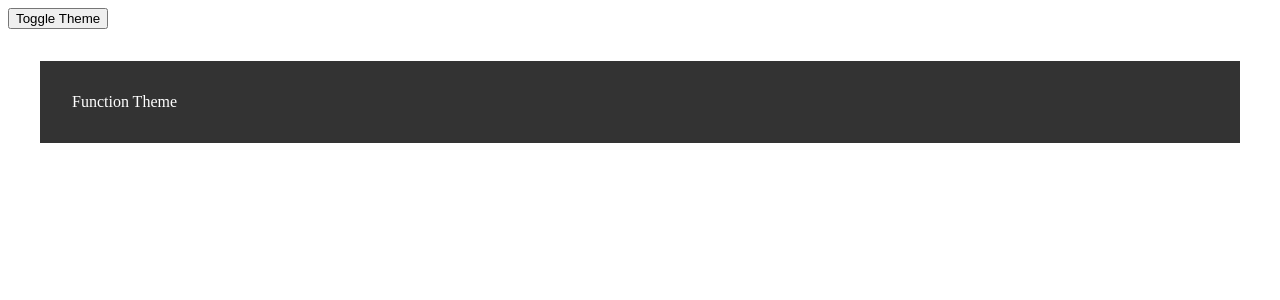
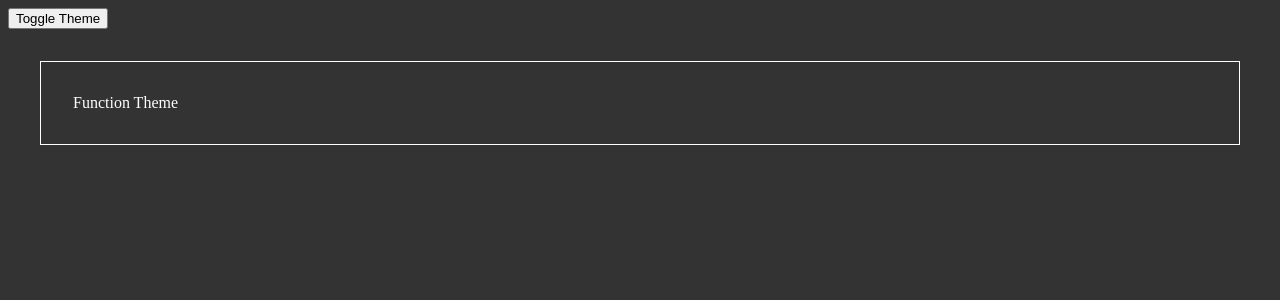
Before and after one commit to HBull5/react-hooks, a React (Create React App) app: page / in a window 1280 px wide. Shown: the top 300 px of the page. Built offline with nearby package versions, Linux system fonts and the light colour scheme.

Commit message:
updated readme.md

```diff
--- a/src/App.js
+++ b/src/App.js
@@ -1,3 +1,4 @@
+import './styles.css';
 // import UseState from './components/UseState';
 // import UseEffect from './components/UseEffect';
 // import UseMemo from './components/UseMemo';
@@ -5,7 +6,6 @@
 import UseContext from './components/UseContext';
 
 function App() {
-
 	return (
 		<>
 			{/* <UseState /> */}
--- a/src/components/FunctionContextComponent.js
+++ b/src/components/FunctionContextComponent.js
@@ -1,20 +1,23 @@
-import {useContext} from 'react';
-import {ThemeContext} from './UseContext';
+import { useContext } from 'react';
+import { ThemeContext } from './UseContext';
 
 function FunctionContextComponent() {
 	const darkTheme = useContext(ThemeContext);
 	const themeStyles = {
 		backgroundColor: darkTheme ? '#333' : '#ccc',
 		color: darkTheme ? '#fff' : '#000',
+		borderColor: darkTheme ? '#fff' : '#000',
+		borderWidth: '1px',
+		borderStyle: 'solid',
 		padding: '2rem',
 		margin: '2rem'
-    }
+	};
 
-    return(
+	return (
 		<>
 			<div style={themeStyles}>Function Theme</div>
 		</>
-    )
+	);
 }
 
 export default FunctionContextComponent;
--- a/src/components/UseContext.js
+++ b/src/components/UseContext.js
@@ -1,4 +1,4 @@
-import React, {useState} from 'react';
+import React, { useState } from 'react';
 import FunctionContextComponent from './FunctionContextComponent';
 
 export const ThemeContext = React.createContext();
@@ -10,14 +10,14 @@
 		setDarkTheme(prevDarkTheme => !prevDarkTheme);
 	}
 
-    return(
+	return (
 		<>
 			<ThemeContext.Provider value={darkTheme}>
 				<button onClick={toggleTheme}>Toggle Theme</button>
 				<FunctionContextComponent />
 			</ThemeContext.Provider>
 		</>
-    )
+	);
 }
 
 export default UseContext;
```
Also changed, not shown: 1 other file (tests, documents, lock files or other folders). Lines whose indentation alone changed are shown as unchanged.
